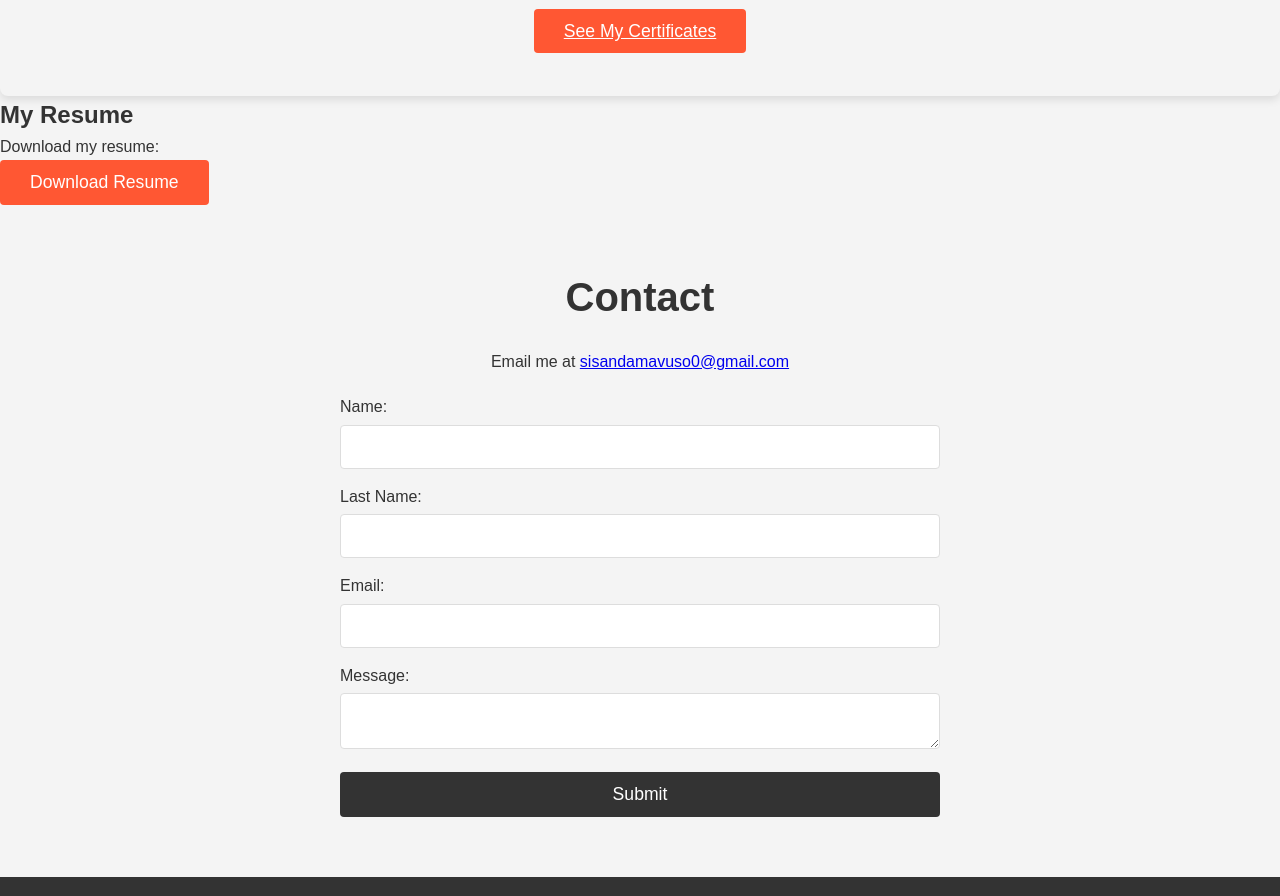
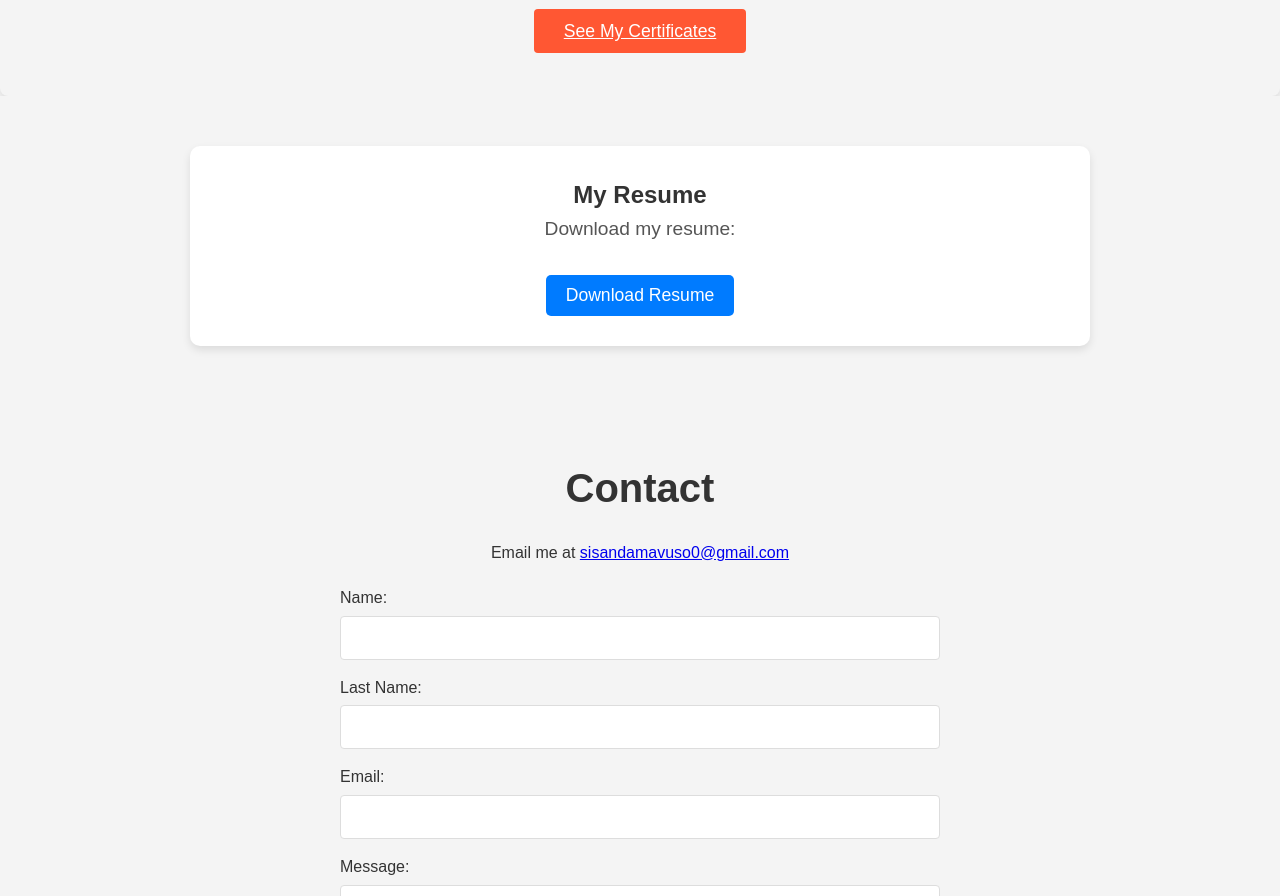
Before and after one commit to Sisanda25/personal-portfolio, a plain HTML site: page index.html in a window 1280 px wide. Shown: the part 1604-2500 px from the top of the page. Drawn offline with Linux system fonts and the light colour scheme.

Commit message:
Update style.css

```diff
--- a/style.css
+++ b/style.css
@@ -174,8 +174,68 @@ header {
     text-transform: uppercase; /* Uppercase text */
     letter-spacing: 1px; /* Adds space between letters */
 }
+/* Style for the Resume Section */
+#resume {
+    background-color: #f4f4f4;
+    padding: 50px 20px;
+    text-align: center;
+}
 
+/* Container for Resume content */
+.resume-container {
+    max-width: 900px;
+    margin: 0 auto;
+    background-color: #fff;
+    padding: 30px;
+    border-radius: 10px;
+    box-shadow: 0 4px 8px rgba(0, 0, 0, 0.1);
+}
 
+/* Heading Style */
+.resume-container .heading {
+    font-size: 2em;
+    color: #333;
+    margin-bottom: 20px;
+    font-weight: bold;
+}
+
+/* Paragraph Style */
+.resume-container p {
+    font-size: 1.2em;
+    color: #555;
+    margin-bottom: 30px;
+}
+
+/* Style for the Embed (PDF Viewer) */
+.resume-container embed {
+    border: none;
+    border-radius: 8px;
+    max-width: 100%;
+    margin-bottom: 20px;
+}
+
+/* Button Style */
+.resume-container .btn {
+    background-color: #007bff;
+    color: white;
+    padding: 10px 20px;
+    font-size: 1.1em;
+    border: none;
+    border-radius: 5px;
+    cursor: pointer;
+    text-decoration: none;
+    transition: background-color 0.3s ease;
+}
+
+/* Button Hover Effect */
+.resume-container .btn:hover {
+    background-color: #0056b3;
+}
+
+/* Optional Button Container */
+.resume-container a {
+    text-decoration: none;
+}
 
 
 
```
